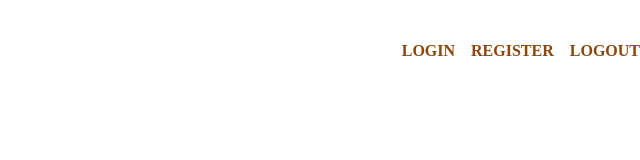
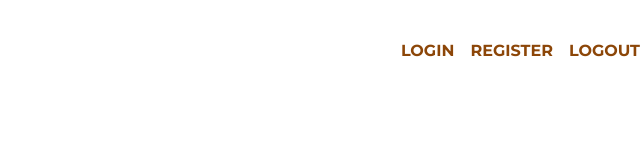
Before and after one commit to armandovich/Amigos_Tripeando_FP, a plain HTML site: page index.html in a window 1280 px wide. Shown: the full height of the page, 640-1280 px from the left. Drawn offline with Linux system fonts and the light colour scheme.

Commit message:
Link Montserrat font from google fonts.

```diff
--- a/css/main.css
+++ b/css/main.css
@@ -1,3 +1,7 @@
+* {
+    font-family: 'Montserrat', Helvetica, sans-serif;
+}
+
 body {
     margin: 0;
 }
--- a/index.html
+++ b/index.html
@@ -5,6 +5,9 @@
     <meta http-equiv="X-UA-Compatible" content="IE=edge">
     <meta name="viewport" content="width=device-width, initial-scale=1.0">
     <title>Tripeando</title>
+    <link rel="preconnect" href="https://fonts.googleapis.com">
+    <link rel="preconnect" href="https://fonts.gstatic.com" crossorigin>
+    <link href="https://fonts.googleapis.com/css2?family=Montserrat:ital,wght@0,100;0,200;0,300;0,400;0,500;0,600;0,700;0,800;0,900;1,100;1,200;1,300;1,400;1,500;1,600;1,700;1,800;1,900&display=swap" rel="stylesheet">
     <link rel="stylesheet" href="css/main.css">
 </head>
 <body>
```
